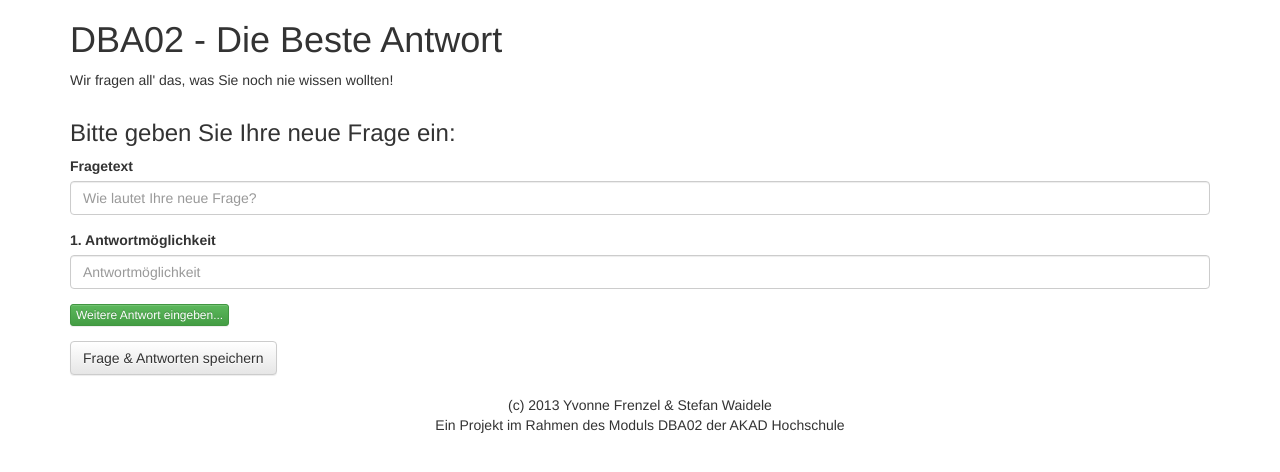
After one commit to stwaidele/DBA02-Site, a PHP site: template pages/neuefrage.php in a window 1280 px wide. The commit adds this page. Shown: the top 472 px of the page. Run offline with PHP 8.4, Linux system fonts and the light colour scheme; the template is opened without the code that fills it, so the values that code supplies are empty.

Commit message:
Prototyp: Neue Frage
+ kleine Änderungen an der Sidebar

```diff
--- a/includes/footer.php
+++ b/includes/footer.php
@@ -5,8 +5,6 @@
 				</p>
 			</div>
 		</div>
-		<!-- jQuery (necessary for Bootstrap's JavaScript plugins) -->
-		<script src="//code.jquery.com/jquery.js"></script>
 		<!-- Include all compiled plugins (below), or include individual files as needed -->
 		<script src="/bootstrap/js/bootstrap.min.js"></script>
 	</div>
--- a/includes/header.php
+++ b/includes/header.php
@@ -15,6 +15,9 @@
 		<![endif]-->
 	</head>
 	<body>
+		<!-- jQuery (necessary for Bootstrap's JavaScript plugins) -->
+		<script src="//code.jquery.com/jquery.js"></script>
+
 		<div class="container">
 			<div class="row">
 				<div class="col-md-12">
--- /dev/null
+++ b/pages/neuefrage.php
@@ -0,0 +1,28 @@
+<div ID="NewQuestion">
+	<h3>Bitte geben Sie Ihre neue Frage ein:</h3>
+	<form role="form">
+		<div class="form-group">
+			<label for="frage">Fragetext</label>
+			<input type="text" class="form-control" id="frage" placeholder="Wie lautet Ihre neue Frage?">
+		</div>
+		<div id="answers">
+			<div class="form-group">
+				<label for="antwort1">1. Antwortmöglichkeit</label>
+				<input type="text" class="form-control" id="antwort1" placeholder="Antwortmöglichkeit">
+			</div>
+		</div>
+		<div class="form-group">
+			<button type="button" id="newanswer" class="btn btn-success btn-xs">Weitere Antwort eingeben...</button>
+		</div>
+		<script>
+		$("#newanswer").click(function()
+		{
+			$("<div class='form-group'>\
+			<label for='antwort3'>Weitere Antwortmöglichkeit</label>\
+			<input type='text' class='form-control'  placeholder='Hier muss noch eine eindeutige HTML-ID generiert werden.'>\
+			</div>").appendTo("#answers");
+		})
+		</script>
+		<button type="submit" class="btn btn-default">Frage & Antworten speichern</button>
+	</form>
+</div>
```
Also changed, not shown: includes/sidebar.php (+6 -4 lines).
